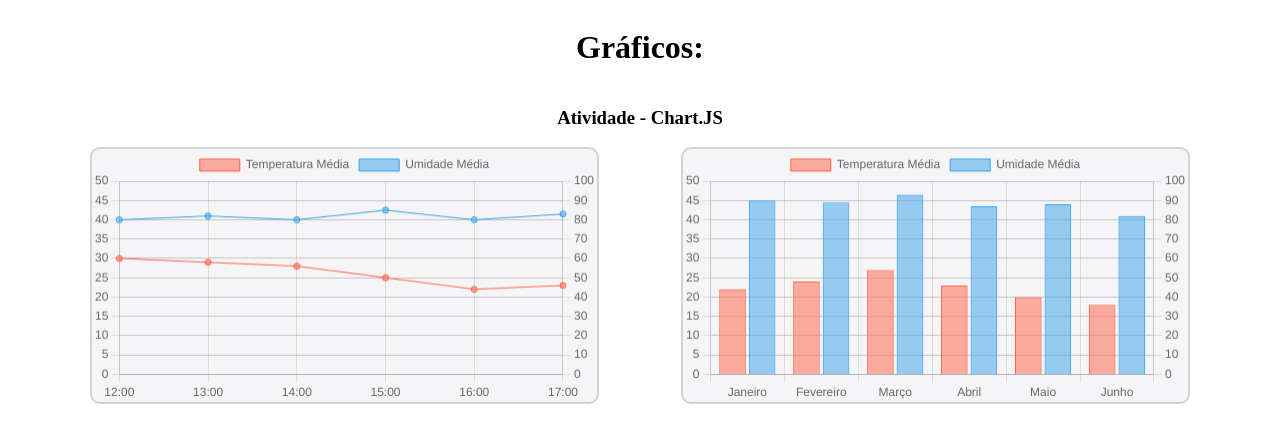
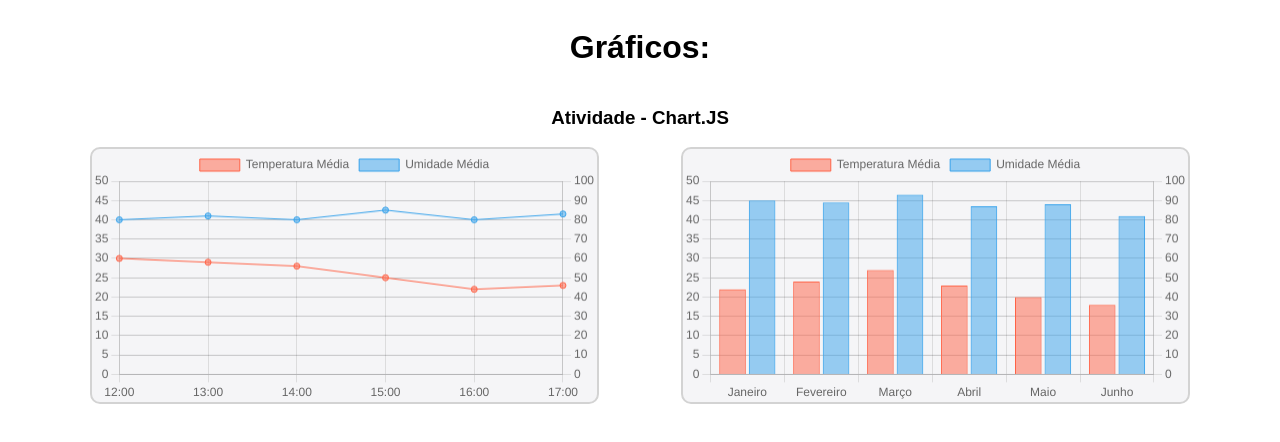
Before and after one commit to MatheusVizzaccaro/atividade-chartjs, a plain HTML site: page index.html in a window 1280 px wide. Drawn offline with nearby package versions, Linux system fonts and the light colour scheme.

Commit message:
atualizacao do index

```diff
--- a/index.html
+++ b/index.html
@@ -5,8 +5,13 @@
     <meta charset="UTF-8">
     <meta name="viewport" content="width=device-width, initial-scale=1.0">
     <title>Document</title>
+
 </head>
 <style>
+    body {
+        font-family: Arial, sans-serif;
+        font-size: 16px;
+    }
     .container {
         display: flex;
         justify-content: space-evenly;
```
